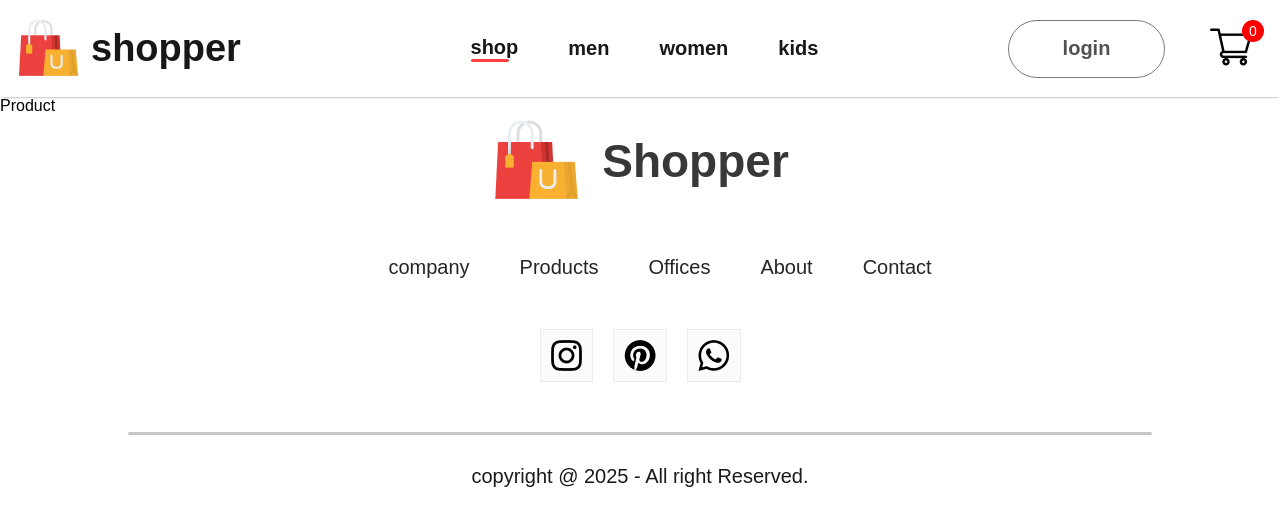
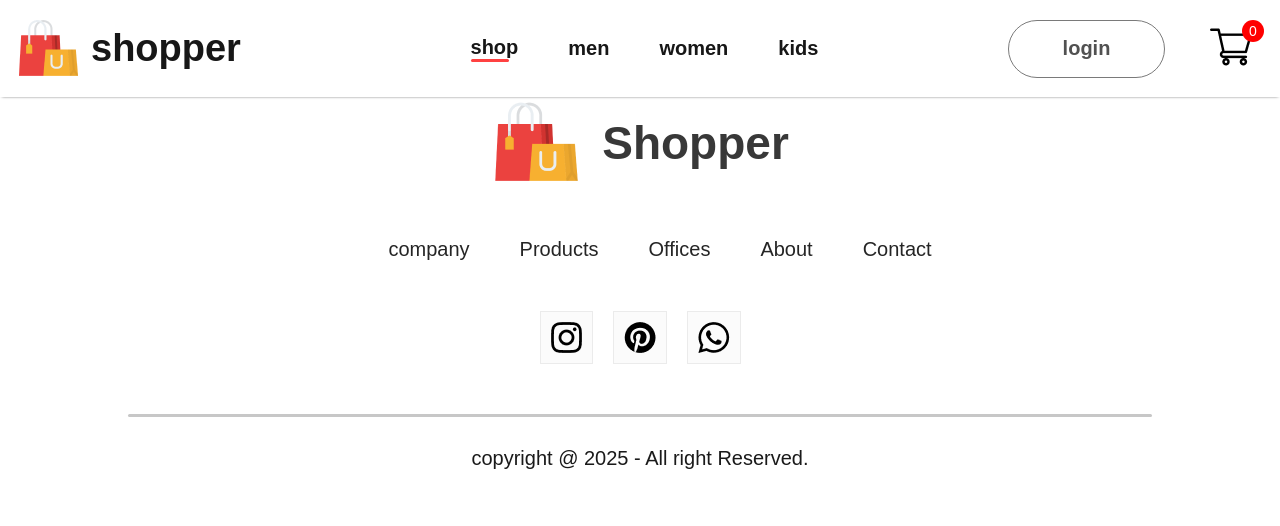
Before and after one commit to george827/E-commerce, a React (Create React App) app in the folder front-end/: page /product in a window 1280 px wide. Shown: the top 526 px of the page. Built offline with nearby package versions, Linux system fonts and the light colour scheme.

Commit message:
bread crum

```diff
--- a/front-end/src/pages/Product.jsx
+++ b/front-end/src/pages/Product.jsx
@@ -7,6 +7,8 @@ export const Product = () => {
   const {productId} = useParams();
   const product = all_products.find(item => item.id === parseInt(productId));
   return (
-    <div>Product</div>
+    <div>
+
+    </div>
   )
 }
```
Also changed, not shown: front-end/src/components/Breadcrums/Breadcrums.jsx (added, +7 -0 lines), front-end/src/components/Breadcrums/Breadcrums.css (added).
